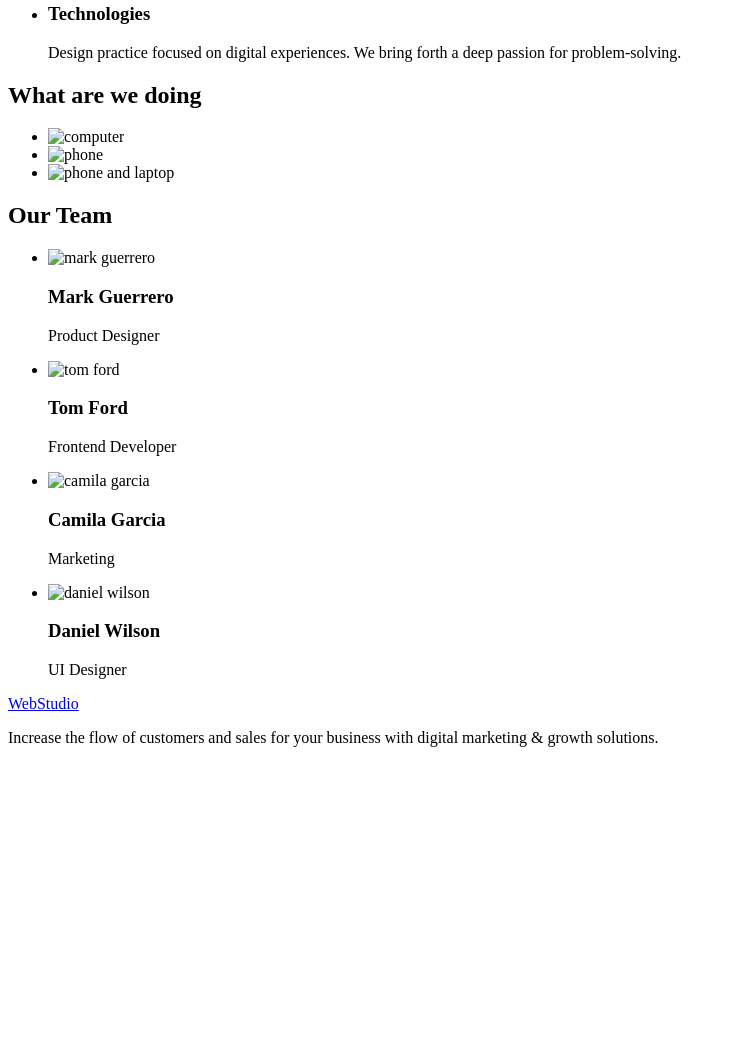
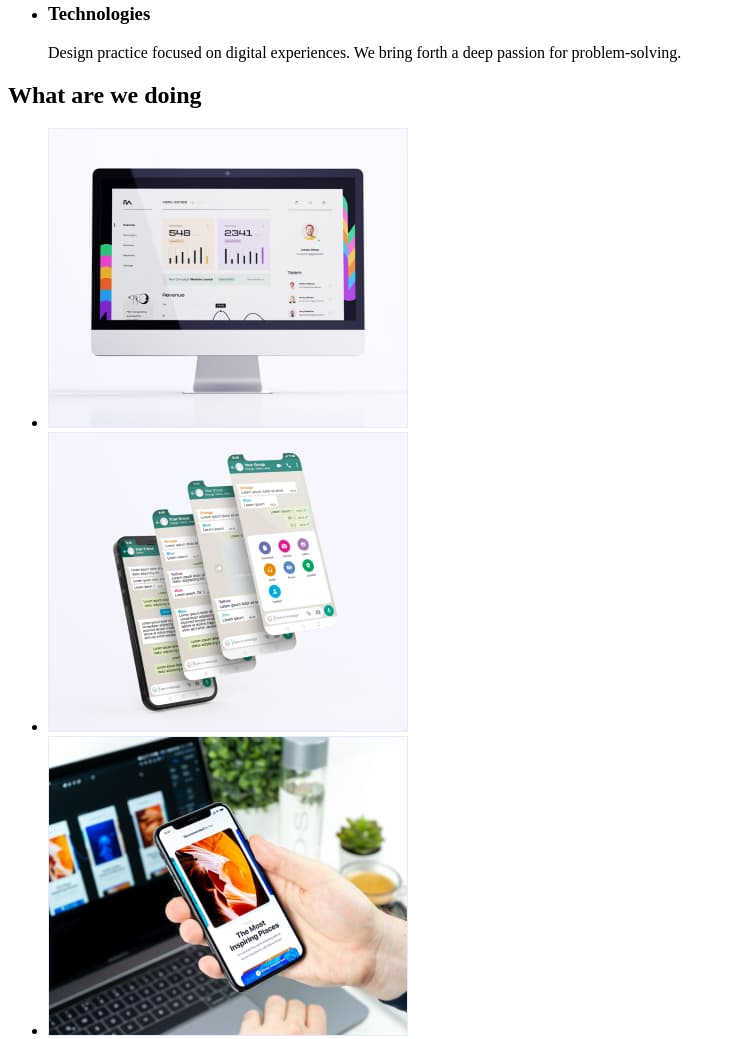
Before and after one commit to BielovaIryna/goit-markup-hw-01, a plain HTML site: page index.html in a window 1280 px wide. Shown: the part 532-1571 px from the top of the page, without its empty margins (0-736 px from the left). Before the commit the page ends 1295 px from the top, so only its background shows below. Drawn offline with Linux system fonts and the light colour scheme; the site is published under a folder, as on GitHub Pages, so addresses that start at the root find nothing.

Commit message:
WebStudio_change_12_04
Fix code mistakes

```diff
--- a/index.html
+++ b/index.html
@@ -9,7 +9,7 @@
 <body>
 	<header>
 		<nav>
-			<a href="/"><span>Web</span>Studio</a>
+			<a href="./index.html">Web Studio</a>
 			<ul>
 				<li><a href="#">Studio</a></li>
 				<li><a href="#">Portfolio</a></li>
@@ -54,31 +54,31 @@
 		<section>
 			<h2>What are we doing</h2>
 			<ul>
-				<li><img src="/images/computer.jpg" alt="computer" width="360"></li>
-				<li><img src="/images/phone.jpg" alt="phone" width="360"></li>
-				<li><img src="/images/phone-and-laptop.jpg" alt="phone and laptop" width="360"></li>
+				<li><img src="./images/computer.jpg" alt="computer" width="360"></li>
+				<li><img src="./images/phone.jpg" alt="phone" width="360"></li>
+				<li><img src="./images/phone-and-laptop.jpg" alt="phone and laptop" width="360"></li>
 			</ul>
 		</section>
 		<section>
 			<h2>Our Team</h2>
 			<ul>
 				<li>
-					<img src="/images/mark-guerrero.jpg" alt="mark guerrero" width="264">
+					<img src="./images/mark-guerrero.jpg" alt="mark guerrero" width="264">
 					<h3>Mark Guerrero</h3>
 					<p>Product Designer</p>
 				</li>
 				<li>
-					<img src="/images/tom-ford.jpg" alt="tom ford" width="264">
+					<img src="./images/tom-ford.jpg" alt="tom ford" width="264">
 					<h3>Tom Ford</h3>
 					<p>Frontend Developer</p>
 				</li>
 				<li>
-					<img src="/images/camila-garcia.jpg" alt="camila garcia" width="264">
+					<img src="./images/camila-garcia.jpg" alt="camila garcia" width="264">
 					<h3>Camila Garcia</h3>
 					<p>Marketing</p>
 				</li>
 				<li>
-					<img src="/images/daniel-wilson.jpg" alt="daniel wilson" width="264">
+					<img src="./images/daniel-wilson.jpg" alt="daniel wilson" width="264">
 					<h3>Daniel Wilson</h3>
 					<p>UI Designer</p>
 				</li>
@@ -86,7 +86,7 @@
 		</section>
 	</main>
 	<footer>
-		<a href="/"><span>Web</span>Studio</a>
+		<a href="./index.html">Web Studio</a>
 		<p>Increase the flow of customers and sales for your business with digital marketing & growth solutions.</p>
 	</footer>
 
```
